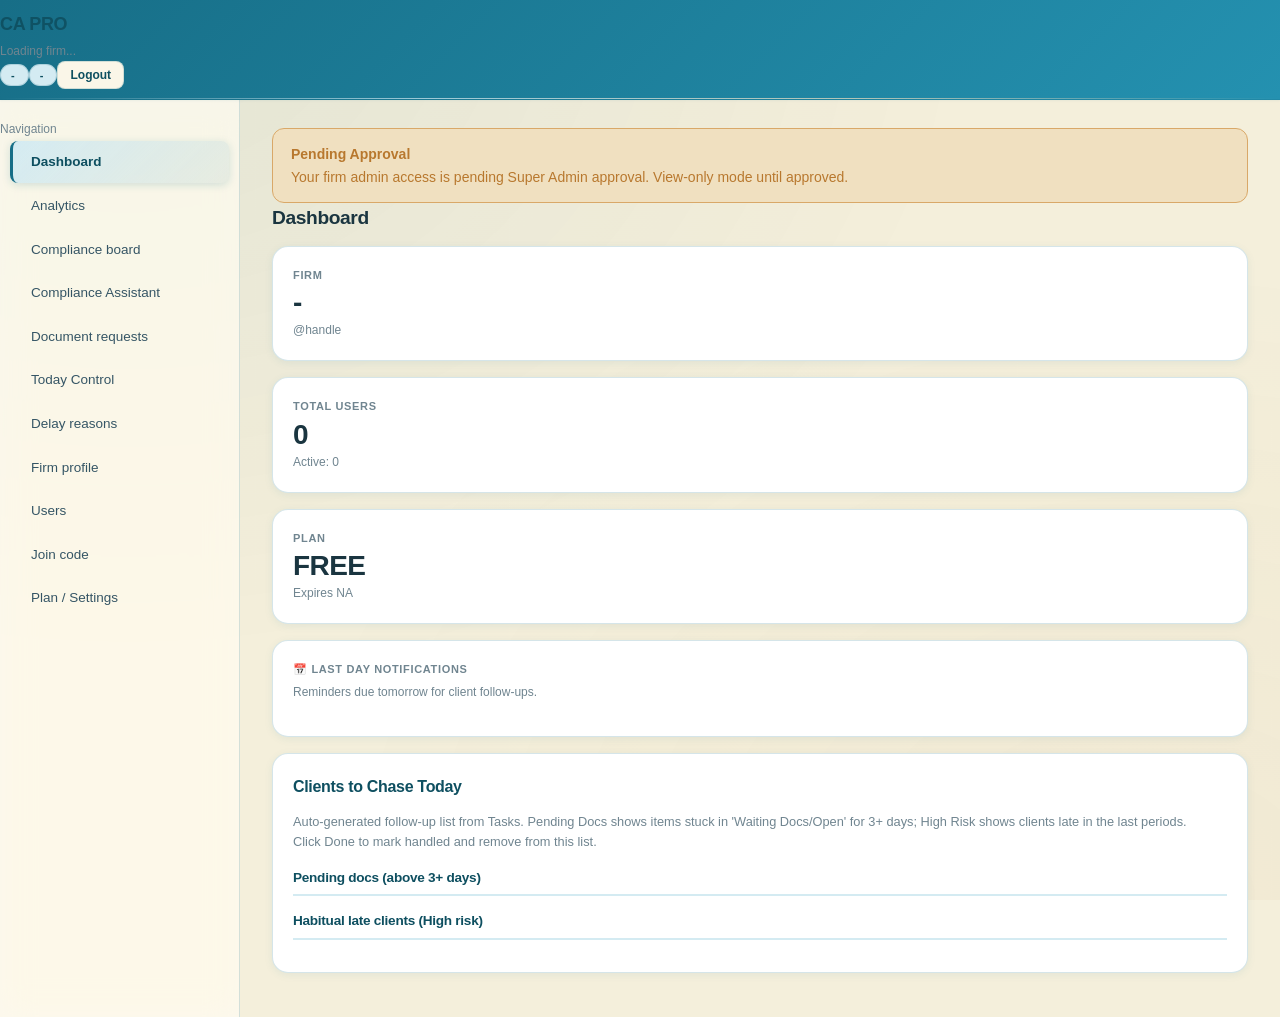
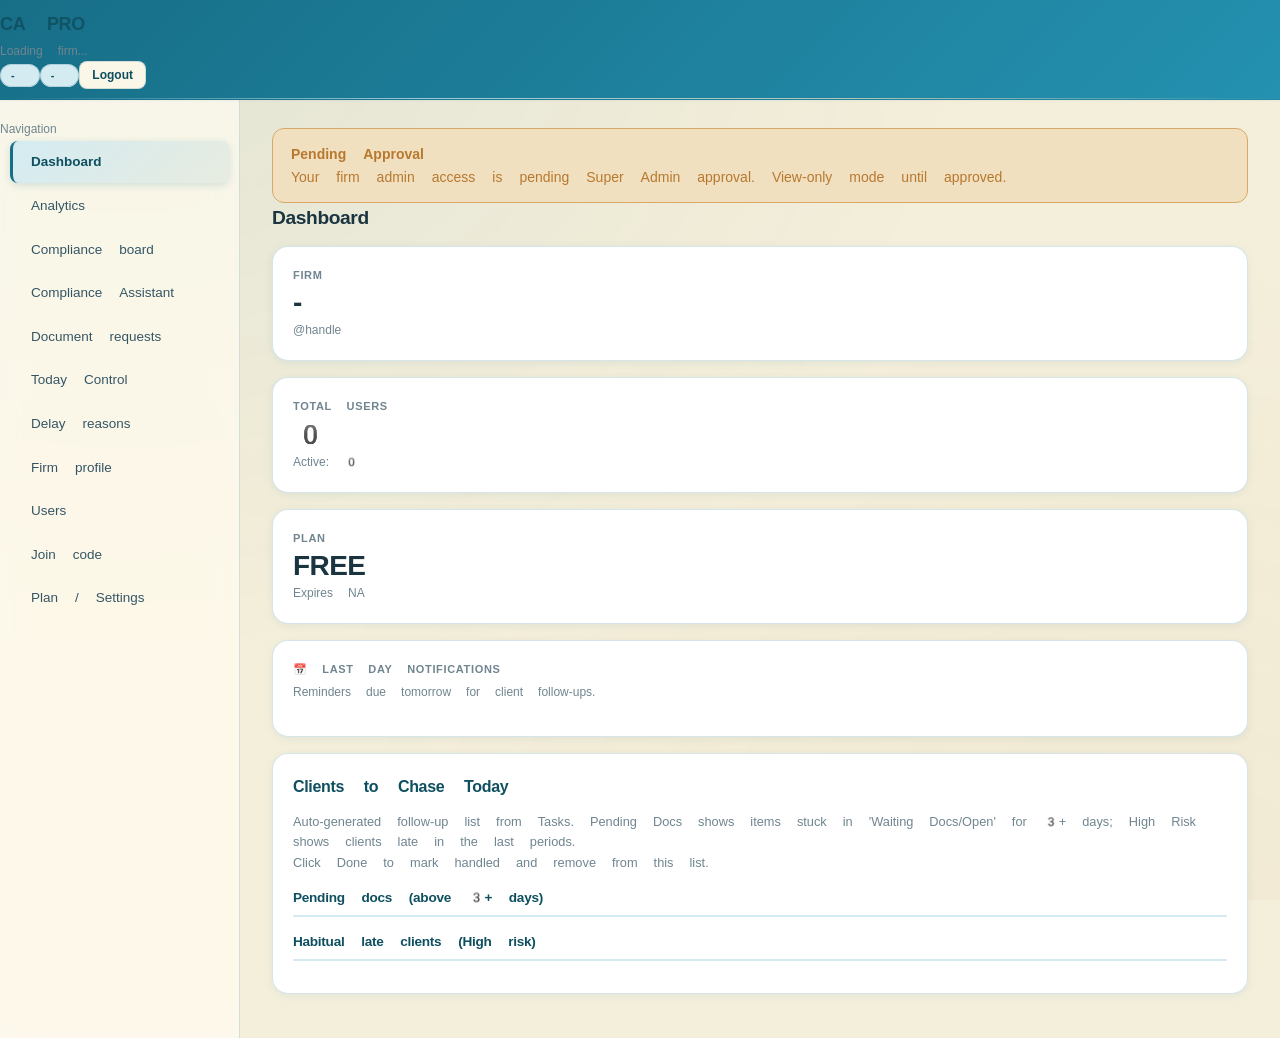

fix: emoji font fallback + task flow static verification (12/12 pass)

--- a/public/admin/admin.css
+++ b/public/admin/admin.css
@@ -51,7 +51,7 @@
   --radius-lg: 16px;
   --radius-full: 999px;
 
-  --font: 'Plus Jakarta Sans', -apple-system, BlinkMacSystemFont, 'Segoe UI', sans-serif;
+  --font: 'Plus Jakarta Sans', -apple-system, BlinkMacSystemFont, 'Segoe UI', 'Apple Color Emoji', 'Segoe UI Emoji', 'Noto Color Emoji', sans-serif;
   --transition: all 0.3s cubic-bezier(0.4, 0, 0.2, 1);
   --bounce: cubic-bezier(0.68, -0.55, 0.265, 1.55);
 }
